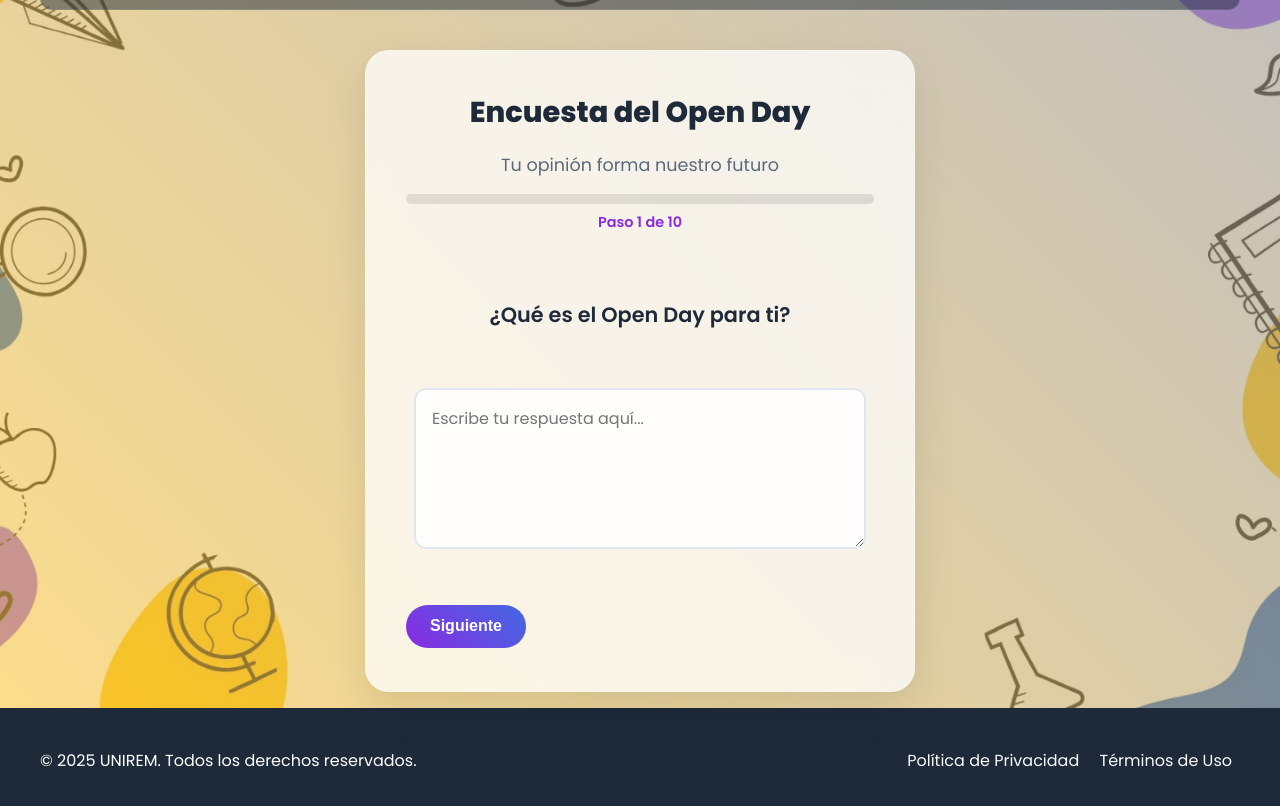
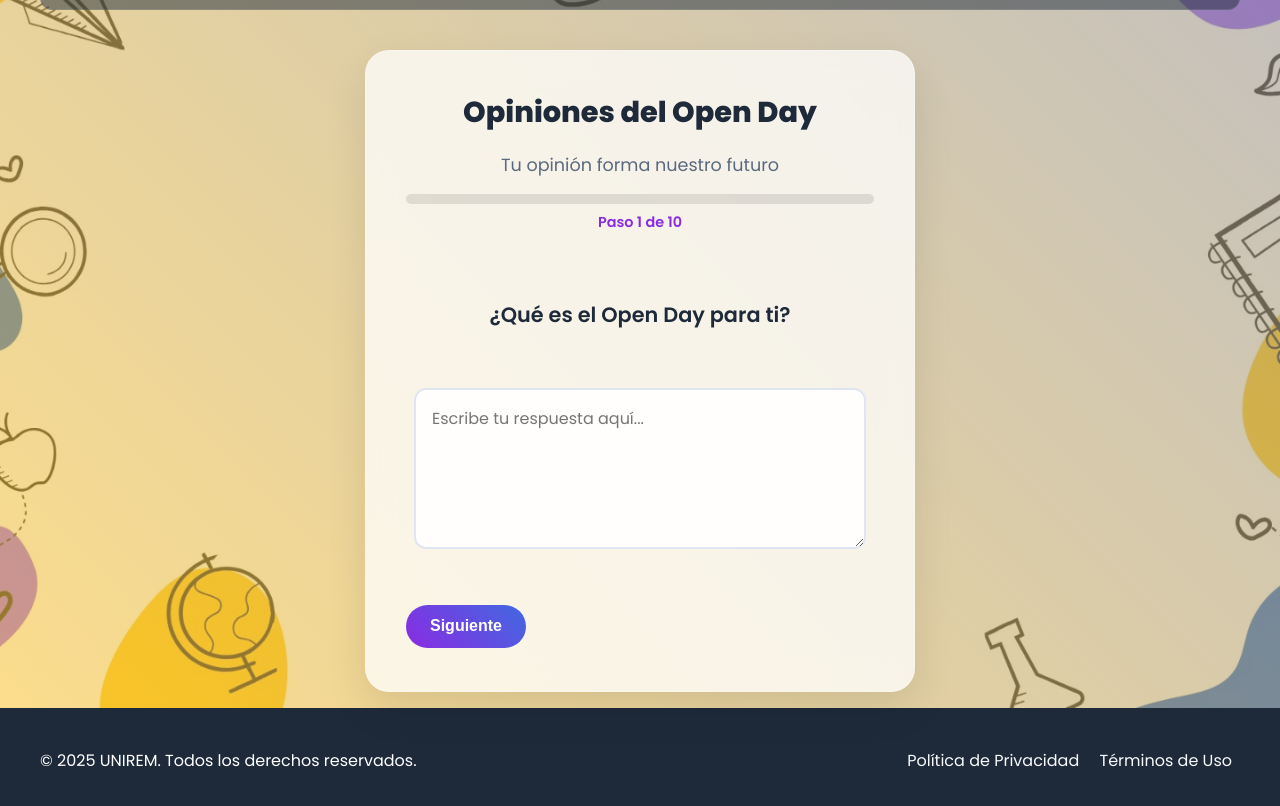
Before and after one commit to UNIREM-MX/Encuesta, a plain HTML site: page index.html in a window 1280 px wide. Shown: the part 92-898 px from the top of the page. Drawn offline with Linux system fonts and the light colour scheme.

Commit message:
Update index.html

```diff
--- a/index.html
+++ b/index.html
@@ -3,7 +3,7 @@
 <head>
     <meta charset="UTF-8">
     <meta name="viewport" content="width=device-width, initial-scale=1.0">
-    <title>Encuesta Open Day - UNIREM</title>
+    <title>Opiniones del Open Day - UNIREM</title>
 
     <link rel="icon" href="./images/src/cropped-f1.webp" type="image/x-icon">
     <link rel="stylesheet" href="./src/Open.css">
@@ -43,7 +43,7 @@
               target="hidden_iframe">
 
              <header class="survey-header">
-                <h1>Encuesta del Open Day </h1>
+                <h1>Opiniones del Open Day</h1>
                 <p>Tu opinión forma nuestro futuro</p>
                 <div class="progress-container">
                     <div class="progress-bar" id="survey-progress-bar"></div>
```
